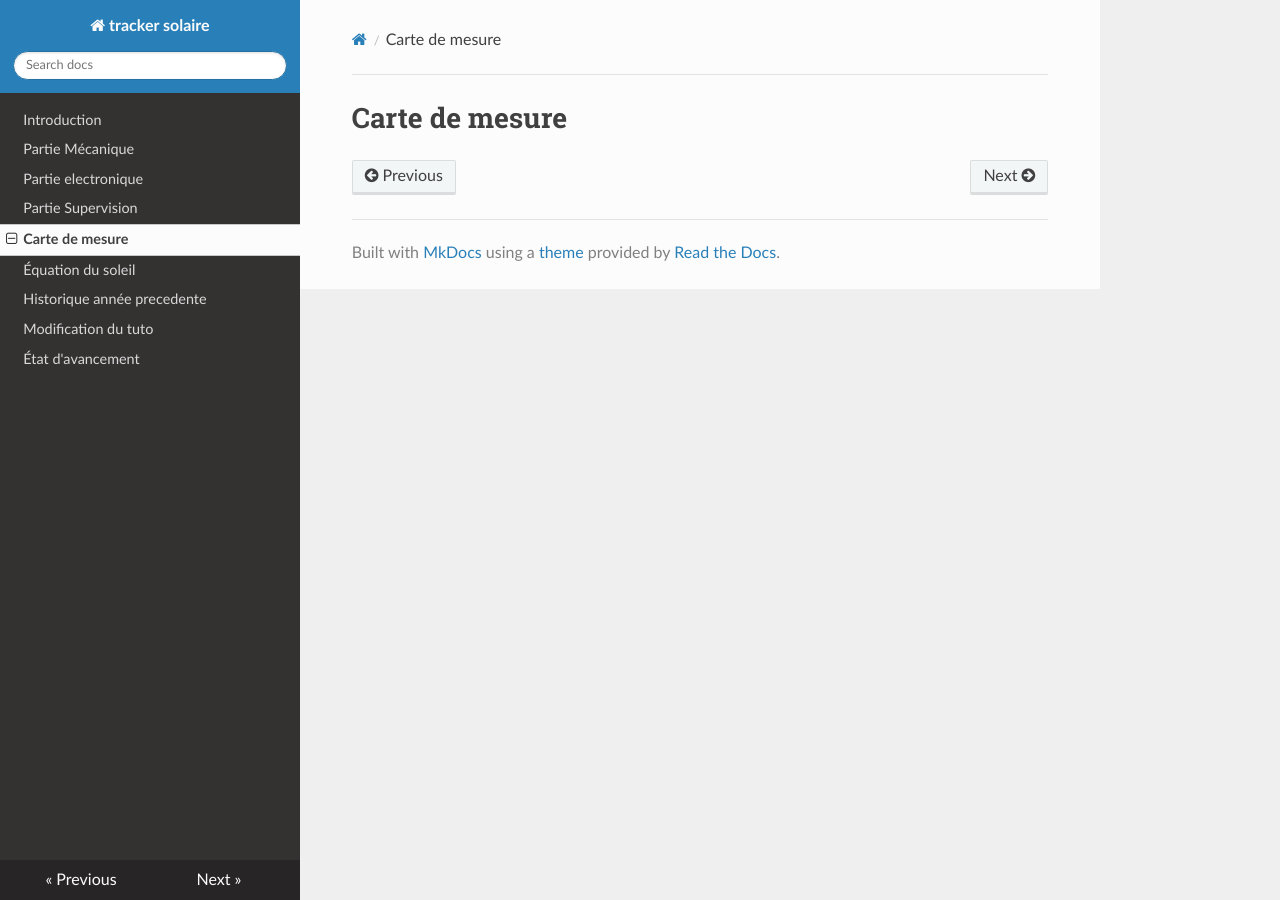
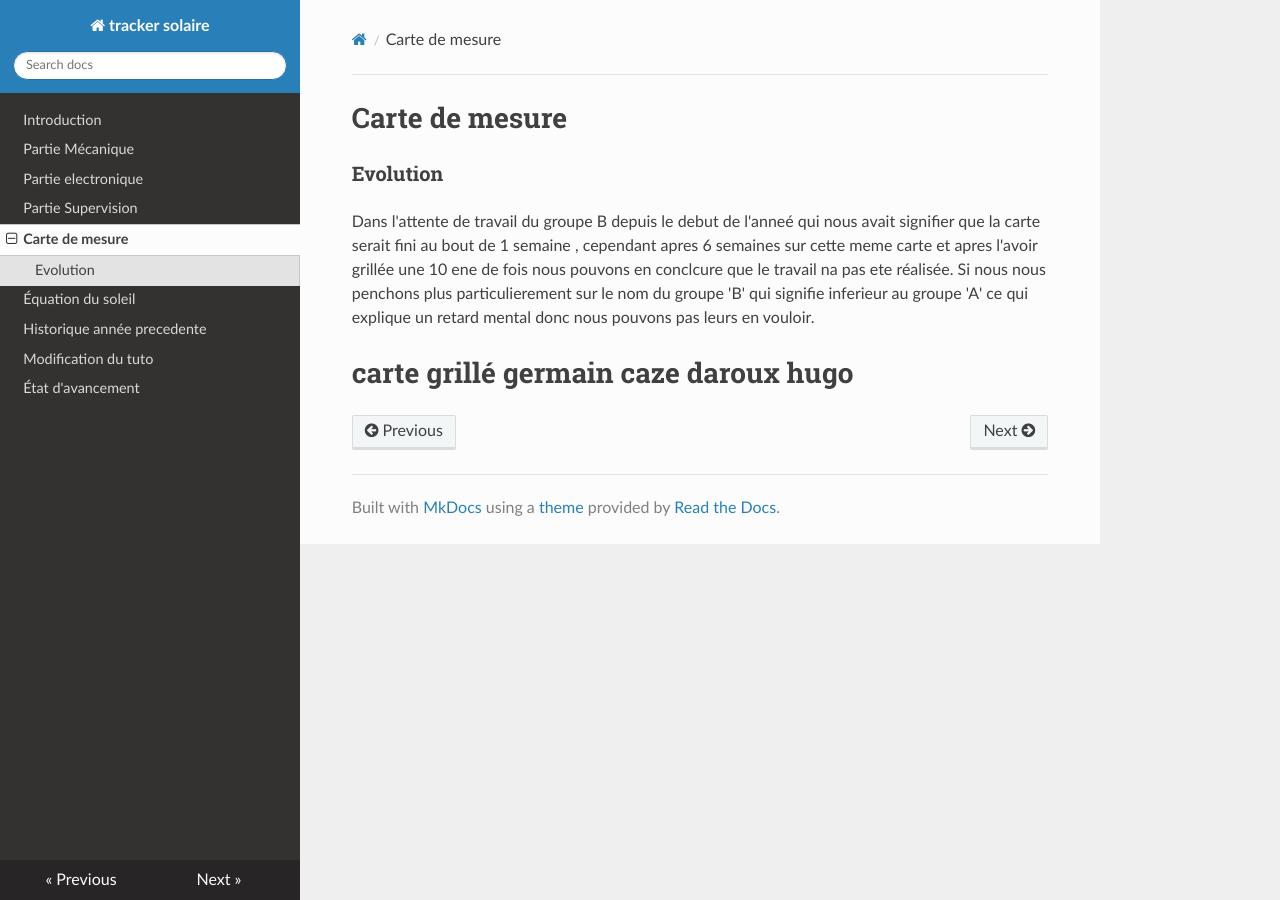
Before and after one commit to pt-tracker-gim/trackeurSolaire, an MkDocs documentation site: the page built from docs/Carte_de_mesure.md, in a window 1280 px wide. Built offline with MkDocs 1.6.1, drawn with Linux system fonts in a browser that asks for light colours; nearby versions of some CDN libraries; old or Windows-style settings are respelled for this version of MkDocs.

Commit message:
Update Carte_de_mesure.md

```diff
--- a/docs/Carte_de_mesure.md
+++ b/docs/Carte_de_mesure.md
@@ -1 +1,10 @@
 # Carte de mesure
+
+
+### Evolution
+
+Dans l'attente de travail du groupe B depuis le debut de l'anneé qui nous avait signifier que la carte serait fini au bout de 1 semaine , cependant apres 6 semaines sur cette meme carte et apres l'avoir grillée une 10 ene de fois nous pouvons en conclcure que le travail na pas ete réalisée. Si nous nous penchons plus particulierement sur le nom du groupe 'B' qui signifie inferieur au groupe 'A' ce qui explique un retard mental donc nous pouvons pas leurs en vouloir.
+
+
+
+# carte grillé germain caze daroux hugo
```
